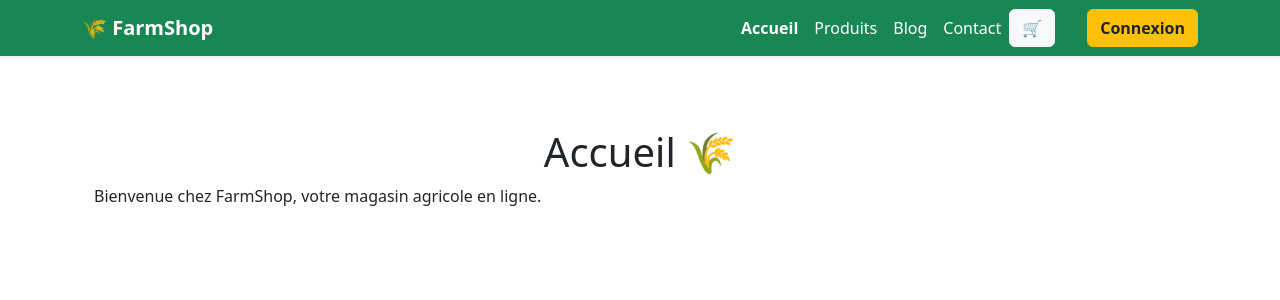
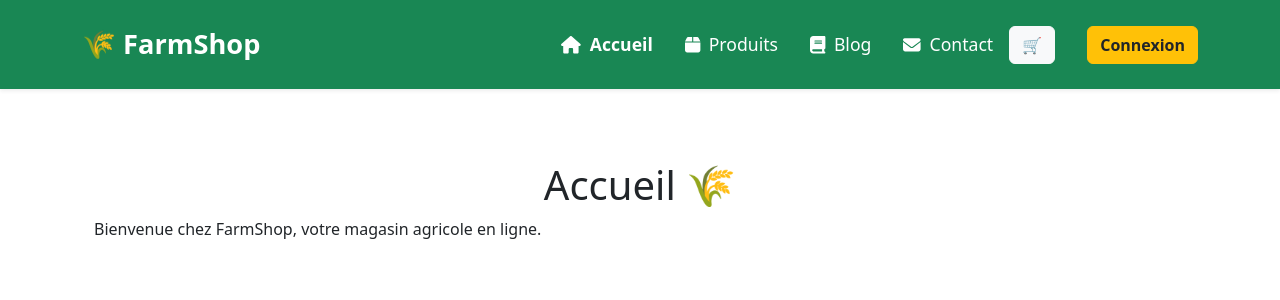
Before and after one commit to Saurouk/farmshop, a Vue app in the folder PycharmProjects/FarmShop/farmshop-main/farmshop-frontend/: page / in a window 1280 px wide. Shown: the top 300 px of the page. Built offline with nearby package versions, Linux system fonts and the light colour scheme.

Commit message:
💄 Improve navbar UI with icons and larger text styling

```diff
--- a/PycharmProjects/FarmShop/farmshop-main/farmshop-frontend/package.json
+++ b/PycharmProjects/FarmShop/farmshop-main/farmshop-frontend/package.json
@@ -9,6 +9,9 @@
     "preview": "vite preview"
   },
   "dependencies": {
+    "@fortawesome/fontawesome-svg-core": "^6.7.2",
+    "@fortawesome/free-solid-svg-icons": "^6.7.2",
+    "@fortawesome/vue-fontawesome": "^3.0.8",
     "@vueup/vue-quill": "^1.2.0",
     "axios": "^1.8.2",
     "bootstrap": "^5.3.3",
--- a/PycharmProjects/FarmShop/farmshop-main/farmshop-frontend/src/components/Navbar.vue
+++ b/PycharmProjects/FarmShop/farmshop-main/farmshop-frontend/src/components/Navbar.vue
@@ -1,5 +1,5 @@
 <template>
-  <nav class="navbar navbar-expand-lg navbar-light bg-success shadow-sm">
+  <nav class="navbar navbar-expand-lg navbar-light bg-success shadow-sm custom-navbar">
     <div class="container">
       <router-link class="navbar-brand text-white fw-bold" to="/">
         🌾 FarmShop
@@ -12,27 +12,37 @@
       <div class="collapse navbar-collapse justify-content-end" id="navbarNav">
         <ul class="navbar-nav">
           <li class="nav-item">
-            <router-link class="nav-link text-white" active-class="fw-bold" to="/">Accueil</router-link>
+            <router-link class="nav-link text-white" active-class="fw-bold" to="/">
+              <font-awesome-icon icon="home" class="me-1" /> Accueil
+            </router-link>
           </li>
           <li class="nav-item">
-            <router-link class="nav-link text-white" active-class="fw-bold" to="/products">Produits</router-link>
+            <router-link class="nav-link text-white" active-class="fw-bold" to="/products">
+              <font-awesome-icon icon="box" class="me-1" /> Produits
+            </router-link>
           </li>
           <li class="nav-item">
-            <router-link class="nav-link text-white" active-class="fw-bold" to="/blog">Blog</router-link>
+            <router-link class="nav-link text-white" active-class="fw-bold" to="/blog">
+              <font-awesome-icon icon="book" class="me-1" /> Blog
+            </router-link>
           </li>
           <li class="nav-item">
-            <router-link class="nav-link text-white" active-class="fw-bold" to="/contact">Contact</router-link>
+            <router-link class="nav-link text-white" active-class="fw-bold" to="/contact">
+              <font-awesome-icon icon="envelope" class="me-1" /> Contact
+            </router-link>
           </li>
           <li v-if="isAdmin" class="nav-item">
-            <router-link class="nav-link text-white" active-class="fw-bold" to="/admin/dashboard">⚙️ Panel Admin</router-link>
+            <router-link class="nav-link text-white" active-class="fw-bold" to="/admin/dashboard">
+              <font-awesome-icon icon="gear" class="me-1" /> Panel Admin
+            </router-link>
           </li>
         </ul>
 
         <CartIcon />
 
-        <div v-if="isAuthenticated" class="user-menu d-flex align-items-center">
+        <div v-if="isAuthenticated" class="user-menu d-flex align-items-center ms-4">
           <router-link class="btn btn-primary me-3" to="/profile">
-            👤 Mon Profil
+            <font-awesome-icon icon="user" class="me-1" /> Mon Profil
           </router-link>
           <span class="text-white fw-bold">👤 {{ username }}</span>
           <button @click="logout" class="btn btn-danger ms-3 fw-bold">Déconnexion</button>
@@ -73,4 +83,20 @@ const logout = () => {
   display: flex;
   align-items: center;
 }
+
+.custom-navbar {
+  font-size: 1.15rem;
+  padding-top: 1.2rem;
+  padding-bottom: 1.2rem;
+}
+
+.navbar-brand {
+  font-size: 1.7rem;
+}
+
+.nav-link {
+  font-size: 1.1rem;
+  margin-left: 0.5rem;
+  margin-right: 0.5rem;
+}
 </style>
--- a/PycharmProjects/FarmShop/farmshop-main/farmshop-frontend/src/main.js
+++ b/PycharmProjects/FarmShop/farmshop-main/farmshop-frontend/src/main.js
@@ -6,8 +6,15 @@ import 'vue-toastification/dist/index.css'
 import 'bootstrap/dist/css/bootstrap.min.css'
 import 'bootstrap'
 
+import { library } from '@fortawesome/fontawesome-svg-core'
+import { FontAwesomeIcon } from '@fortawesome/vue-fontawesome'
+import { faHome, faBox, faBook, faEnvelope, faUser, faGear } from '@fortawesome/free-solid-svg-icons'
+
+library.add(faHome, faBox, faBook, faEnvelope, faUser, faGear)
+
 const app = createApp(App)
 
+app.component('font-awesome-icon', FontAwesomeIcon)
 app.use(router)
 app.use(Toast)
 app.mount('#app')
```
Also changed, not shown: 1 other file (tests, documents, lock files or other folders).
